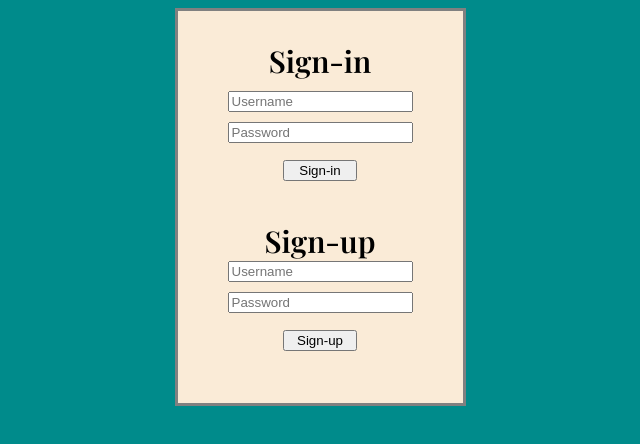
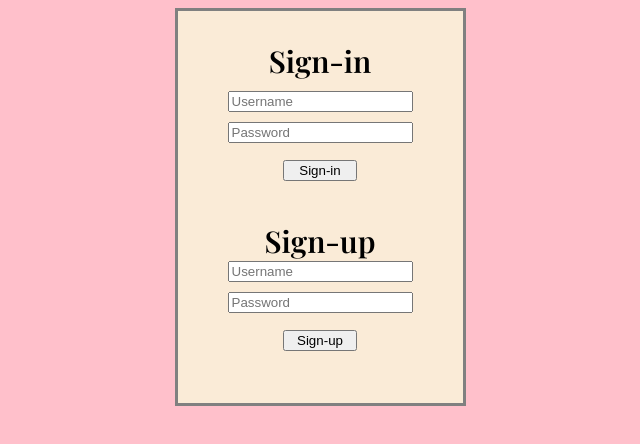
Before and after one commit to haoramos/login, a plain HTML site: page index.html in a window 1280 px wide. Shown: the whole page, without its empty margins (320-960 px from the left). Drawn offline with nearby package versions, Linux system fonts and the light colour scheme; a web font is replaced by a local one.

Commit message:
changing to pink

```diff
--- a/style.css
+++ b/style.css
@@ -1,5 +1,5 @@
 body{
-    background-color:darkcyan;
+    background-color: pink;
 }
 
 .container{
```
